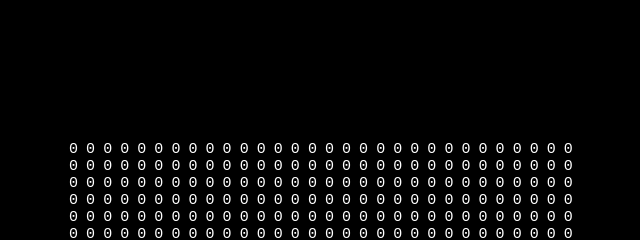
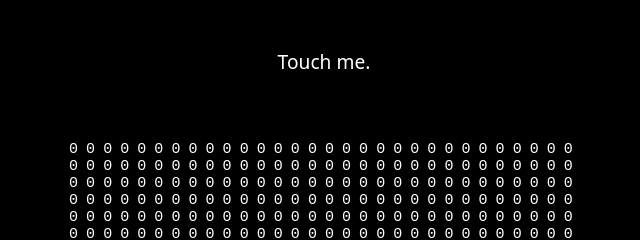
Before and after one commit to dotcli/emojiwave, a website with bundled scripts: page index.html in a window 1280 px wide. Shown: the top 240 px of the page, 316-956 px from the left. Built offline with nearby package versions, Linux system fonts and the light colour scheme.

Commit message:
add hint

```diff
--- a/index.html
+++ b/index.html
@@ -9,6 +9,7 @@
   <link rel="stylesheet" type="text/css" href="style.css">
 </head>
 <body>
+  <div class="hint">Touch me.</div>
   <script src="bundle.js"></script>
 </body>
 </html>
--- a/style.css
+++ b/style.css
@@ -10,6 +10,11 @@ body {
   user-select: none;
   -webkit-user-select: none;
   overscroll-behavior: none;
+}
+.hint {
+  position: absolute;
+  top: 2.5em;
+  font-size: 1.2rem;
 }
 .container {
   position: relative;
```
